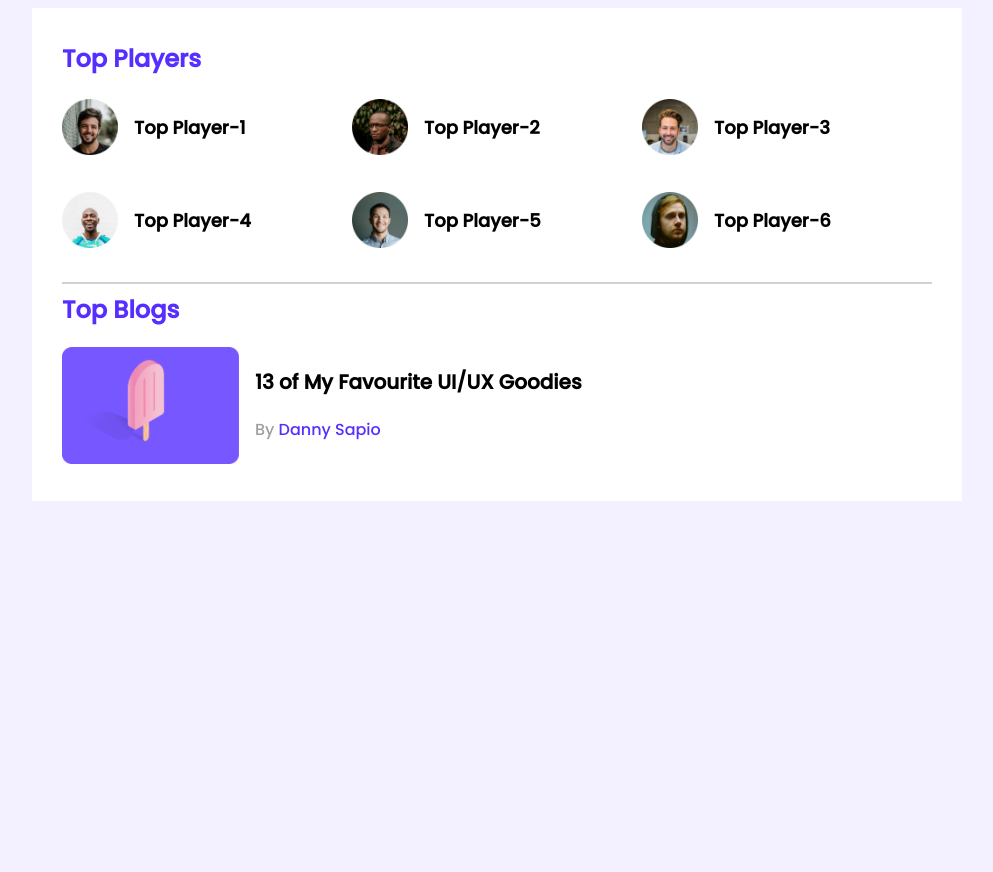
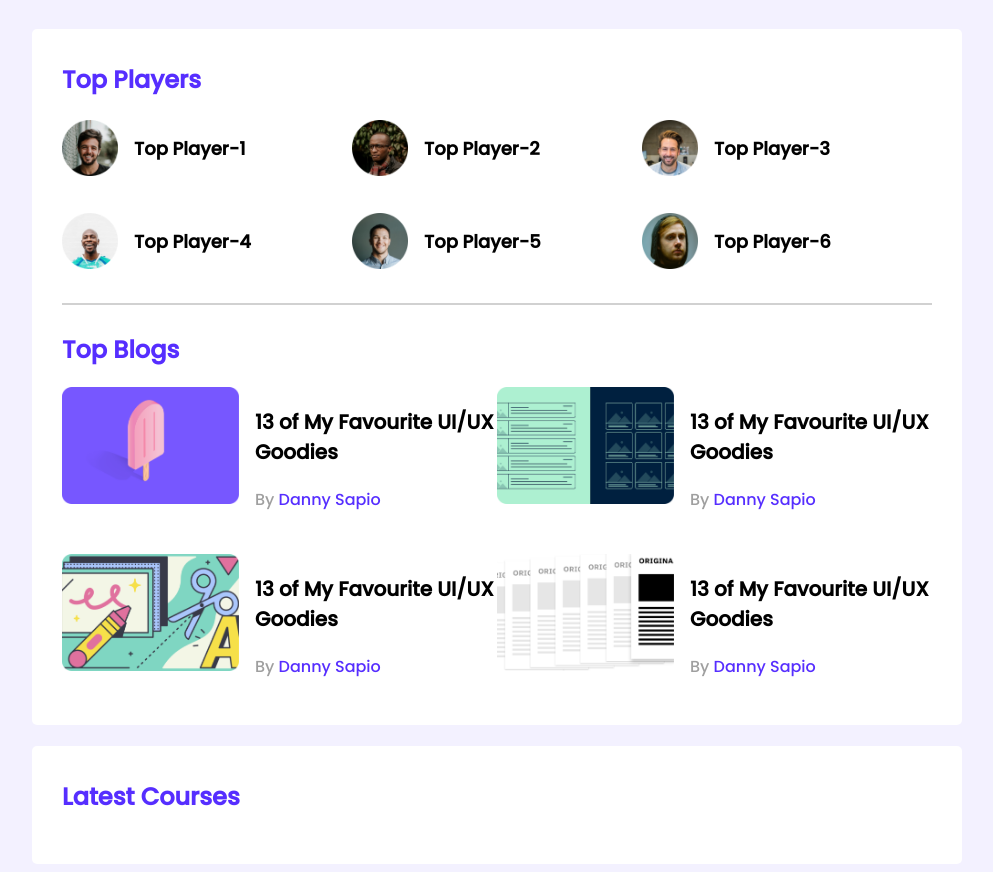
Before and after one commit to Rhythm2511/leader-board-css3, a plain HTML site: page index.html in a window 1280 px wide. Shown: the whole page, without its empty margins (143-1136 px from the left). Before the commit the page ends 800 px from the top, so only its background shows below. Drawn offline with Linux system fonts and the light colour scheme.

Commit message:
Top Blogs Complete

```diff
--- a/index.html
+++ b/index.html
@@ -59,8 +59,39 @@
                             <p class="blog-author">By <a href="">Danny Sapio</a></p>
                         </div>
                     </article>
+                    <article class="blog">
+                        <div class="thumbnail">
+                            <img src="images/blogs/blog-2.png" alt="">
+                        </div>
+                        <div class="blog-info">
+                            <h3 class="blog-title">13 of My Favourite UI/UX Goodies</h3>
+                            <p class="blog-author">By <a href="">Danny Sapio</a></p>
+                        </div>
+                    </article>
+                    <article class="blog">
+                        <div class="thumbnail">
+                            <img src="images/blogs/blog-3.png" alt="">
+                        </div>
+                        <div class="blog-info">
+                            <h3 class="blog-title">13 of My Favourite UI/UX Goodies</h3>
+                            <p class="blog-author">By <a href="">Danny Sapio</a></p>
+                        </div>
+                    </article>
+                    <article class="blog">
+                        <div class="thumbnail">
+                            <img src="images/blogs/blog-4.png" alt="">
+                        </div>
+                        <div class="blog-info">
+                            <h3 class="blog-title">13 of My Favourite UI/UX Goodies</h3>
+                            <p class="blog-author">By <a href="">Danny Sapio</a></p>
+                        </div>
+                    </article>
                 </div>
             </div>
+        </section>
+        <!-- Latest Courses -->
+        <section class="container">
+            <h2 class="section-title">Latest Courses</h2>
         </section>
     </main>
 
--- a/styles/style.css
+++ b/styles/style.css
@@ -8,16 +8,20 @@ body{
 }
 main{
     display: flex;
-    justify-content: center;
+    flex-direction: column;
+    align-items: center;
 }
 
 .container{
     background-color: #FFFFFF;
     width: 870px;
     padding: 30px;
+    border-radius: 5px;
+    margin-top: 21px;
 }
 hr{
     border: 1px solid #D1D1D1;
+    margin-bottom: 27px;
 }
 
 /* top player style */
@@ -49,6 +53,11 @@ hr{
 }
 
 /* top blogs styles */
+.blogs{
+    display: grid;
+    grid-template-columns: repeat(2, 1fr);
+    grid-row-gap: 26px;
+}
 .blog{
     display: flex;
 }
```
